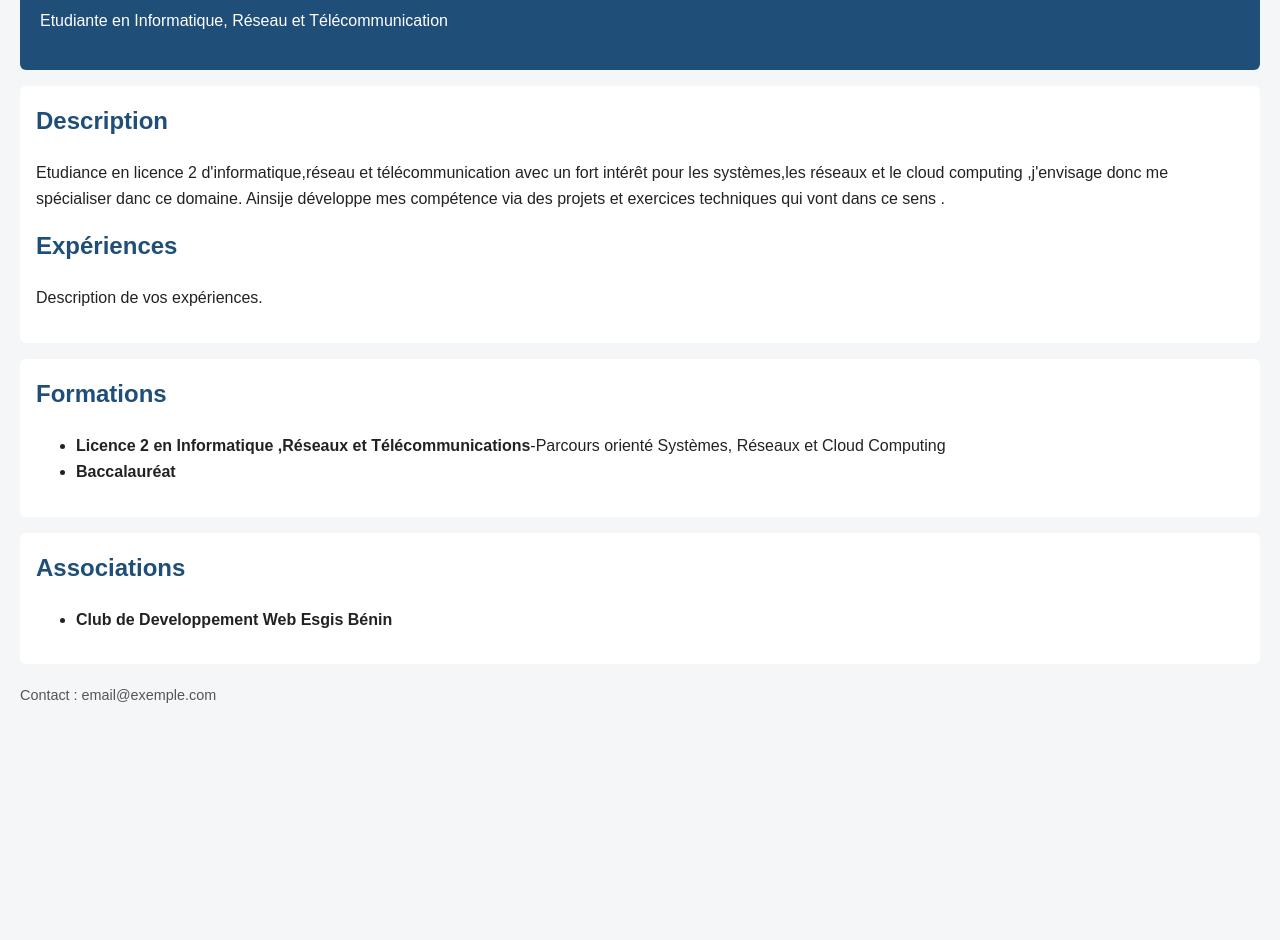
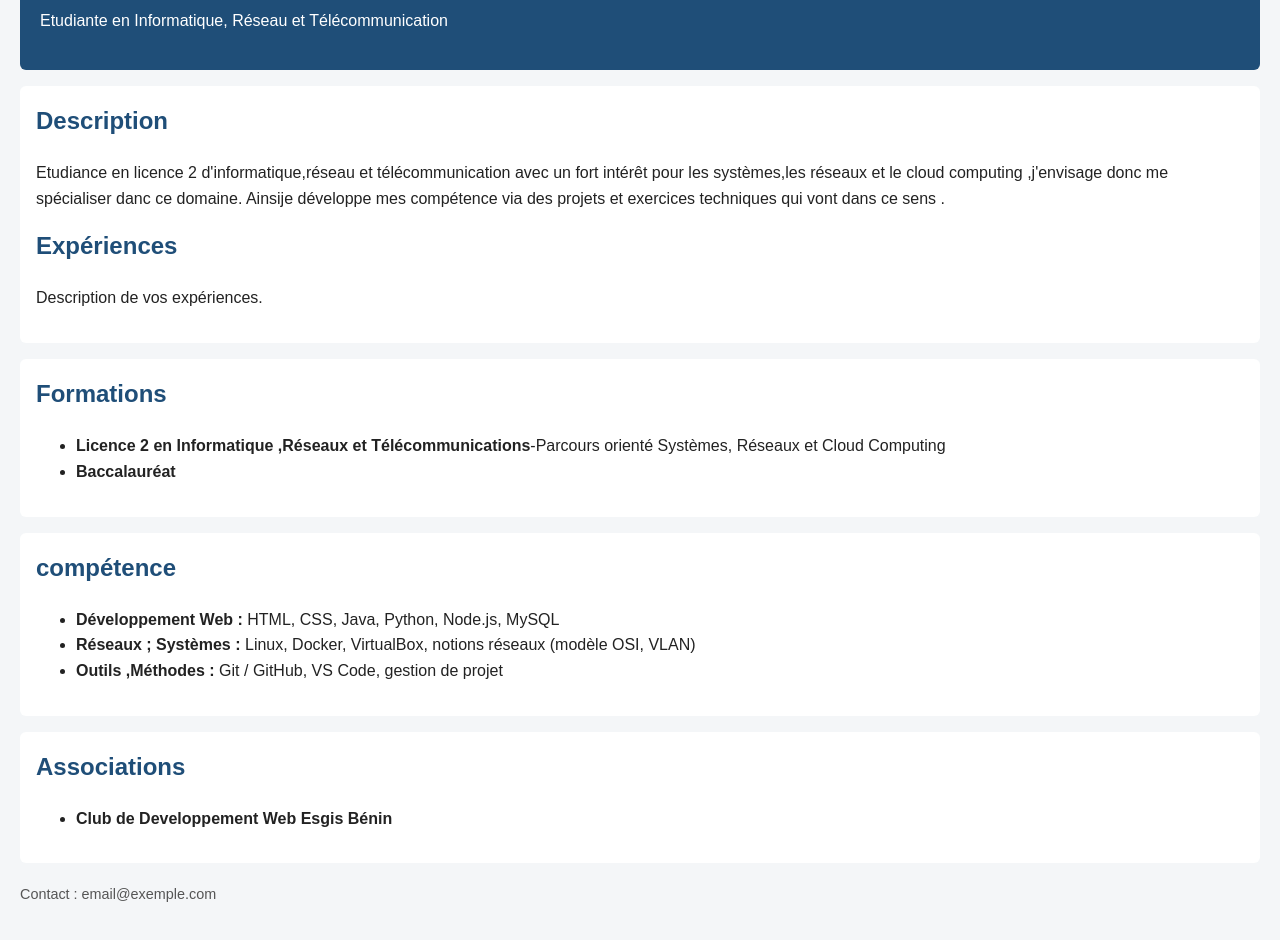
Before and after one commit to Angela-Gbedan/git-mon-cv, a plain HTML site: page index.html in a window 1280 px wide. Shown: the part 126-1066 px from the top of the page. Before the commit the page ends 868 px from the top, so only its background shows below. Drawn offline with Linux system fonts and the light colour scheme.

Commit message:
mise en place de la section compétences

```diff
--- a/index.html
+++ b/index.html
@@ -33,6 +33,17 @@
         </li>
       </ul>
 
+     </section>
+  </main>
+    <section id="associations">
+      <h2>compétence</h2>
+      <ul>
+        <li><strong>Développement  Web :</strong> HTML, CSS, Java, Python, Node.js, MySQL</li>
+        <li><strong>Réseaux ; Systèmes :</strong> Linux, Docker, VirtualBox, notions réseaux (modèle OSI, VLAN)</li>
+        <li><strong>Outils ,Méthodes :</strong> Git / GitHub, VS Code, gestion de projet</li>
+      </ul>
+
+</section>
 
     </section>
   </main>
```
